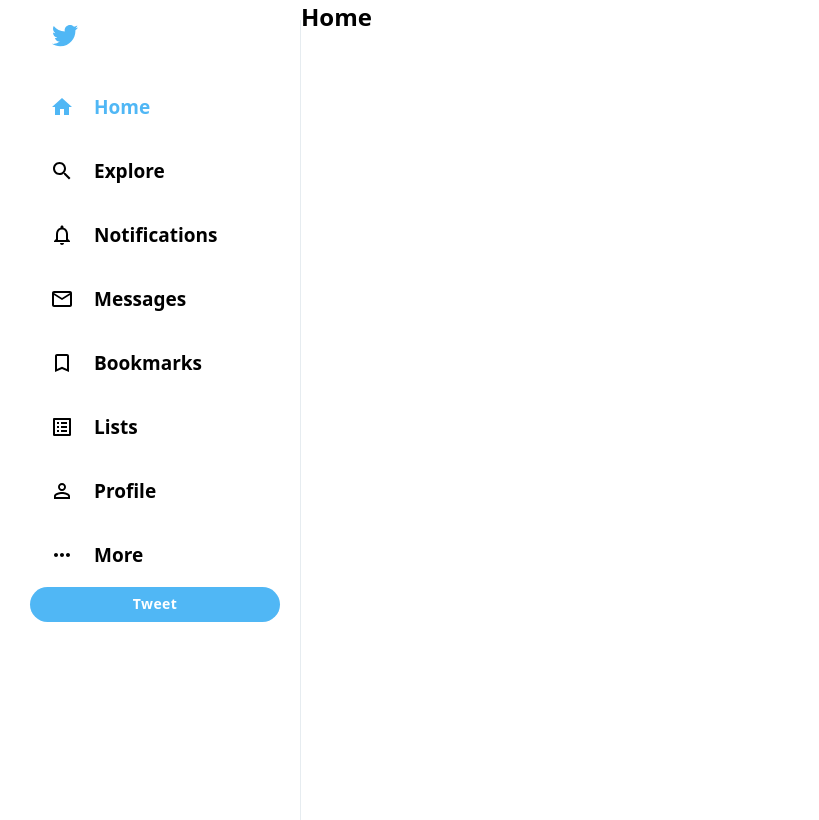
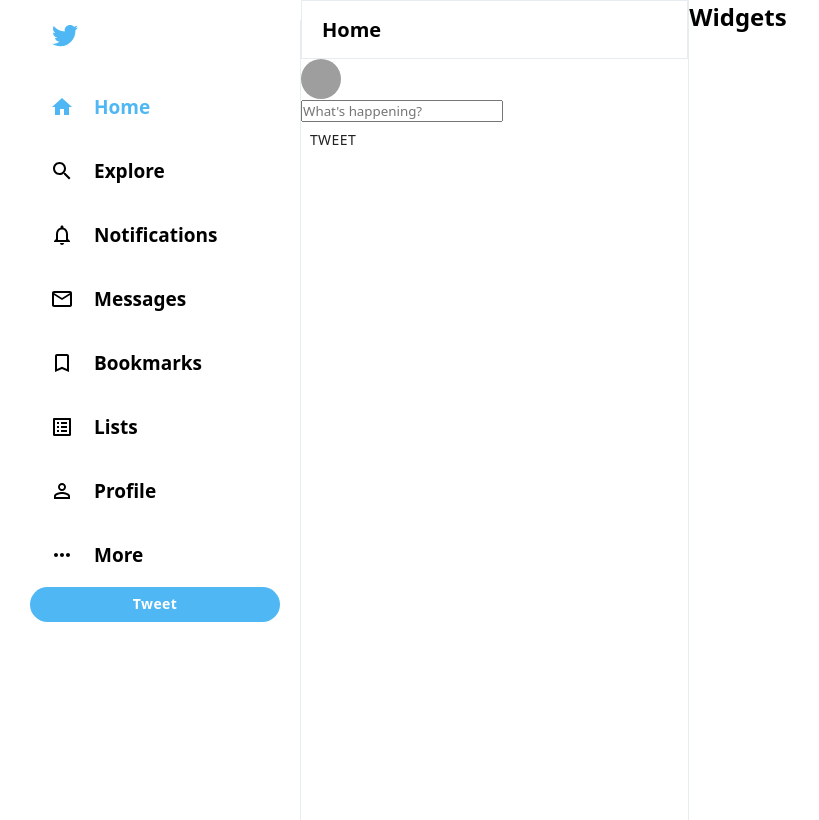
Before and after one commit to giaro710/react_twitter_clone, a React (Create React App) app: page / in a window 1280 px wide. Shown: the whole page, without its empty margins (0-819 px from the left). Built offline with nearby package versions, Linux system fonts and the light colour scheme; grey boxes are pictures that could not be loaded.

Commit message:
More on structuring. Added the Widgets component. Created and structured the Tweetbox component

```diff
--- a/src/App.js
+++ b/src/App.js
@@ -1,6 +1,7 @@
 import "./App.css";
 import Sidebar from "./components/Sidebar";
 import Feed from "./components/Feed";
+import Widgets from "./components/Widgets";
 
 const App = () => {
   return (
@@ -9,7 +10,7 @@
 
       <Feed />
 
-      {/* Widgets */}
+      <Widgets />
     </div>
   );
 };
--- a/src/components/Feed.js
+++ b/src/components/Feed.js
@@ -1,13 +1,15 @@
 import React from "react";
 import "../css/Feed.css";
+import Tweetbox from "./Tweetbox";
 
 function Feed() {
   return (
     <div className="feed">
-      {/* Header */}
-      <h2>Home</h2>
+      <div className="feed__header">
+        <h2 className="feed__header--title">Home</h2>
+      </div>
 
-      {/* Tweetbox */}
+      <Tweetbox />
 
       {/* Post */}
     </div>
--- /dev/null
+++ b/src/components/Tweetbox.js
@@ -0,0 +1,19 @@
+import React from "react";
+import "../css/Tweetbox.css";
+import { Avatar, Button } from "@material-ui/core";
+
+const Tweetbox = () => {
+  return (
+    <div className="tweetbox">
+      <form>
+        <div className="tweetbox__input">
+          <Avatar src="https://images.unsplash.com/photo-1468011749792-10026eb12caf?ixlib=rb-1.2.1&ixid=eyJhcHBfaWQiOjEyMDd9&auto=format&fit=crop&w=1350&q=80" />
+          <input type="text" placeholder="What's happening?" />
+        </div>
+        <Button>Tweet</Button>
+      </form>
+    </div>
+  );
+};
+
+export default Tweetbox;
--- /dev/null
+++ b/src/components/Widgets.js
@@ -0,0 +1,12 @@
+import React from "react";
+import "../css/Widgets.css";
+
+const Widgets = () => {
+  return (
+    <div className="widgets">
+      <h2>Widgets</h2>
+    </div>
+  );
+};
+
+export default Widgets;
--- a/src/css/Feed.css
+++ b/src/css/Feed.css
@@ -1,3 +1,26 @@
 .feed {
   flex: 0.4;
+  border-right: 1px solid var(--twitter-background);
+  min-width: fit-content;
+  overflow-y: scroll;
+  -ms-overflow-style: none;
+  scrollbar-width: none;
 }
+
+.feed::-webkit-scrollbar {
+  display: none;
+}
+
+.feed__header {
+  position: sticky;
+  top: 0;
+  background-color: #fff;
+  z-index: 100;
+  border: 1px solid var(--twitter-background);
+  padding: 15px 20px;
+}
+
+.feed__header--title {
+  font-size: 20px;
+  font-weight: 800;
+}
--- /dev/null
+++ b/src/css/Widgets.css
@@ -0,0 +1,3 @@
+.widgets {
+  flex: 0.3;
+}
```
Also changed, not shown: src/css/Tweetbox.css (added).
